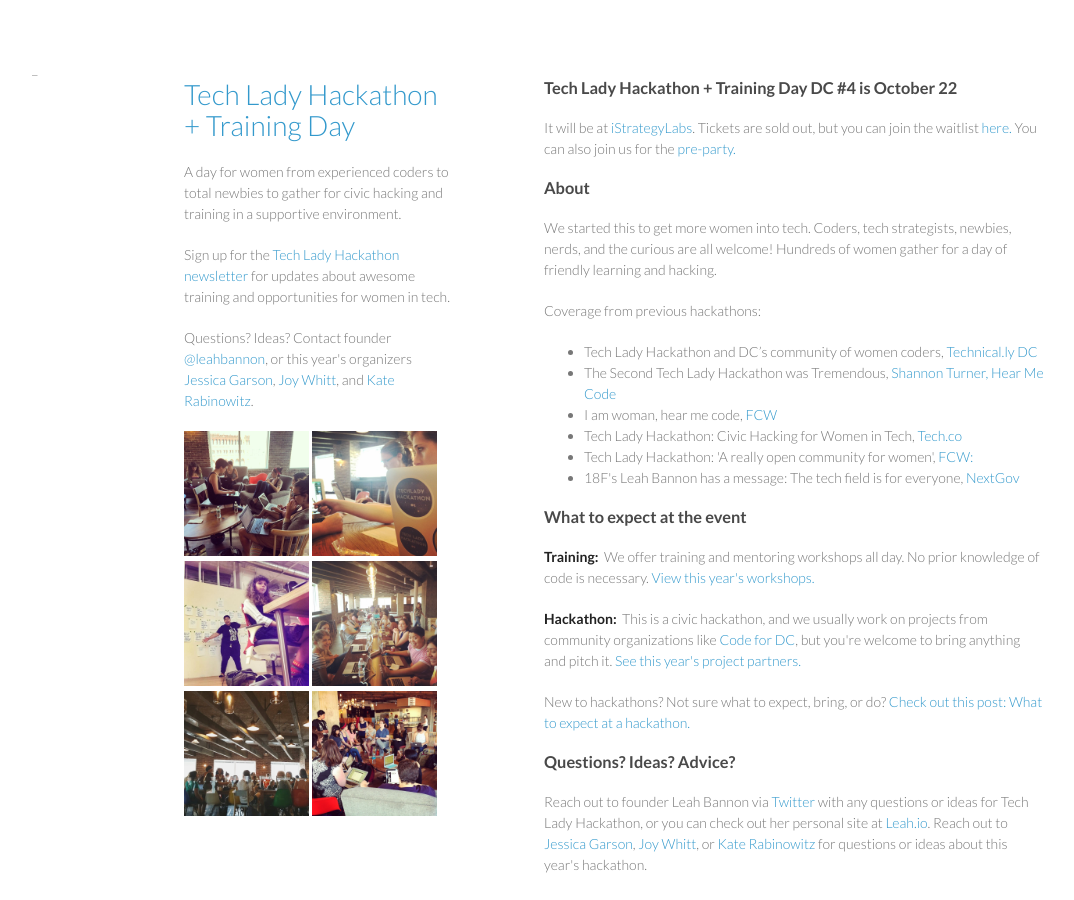
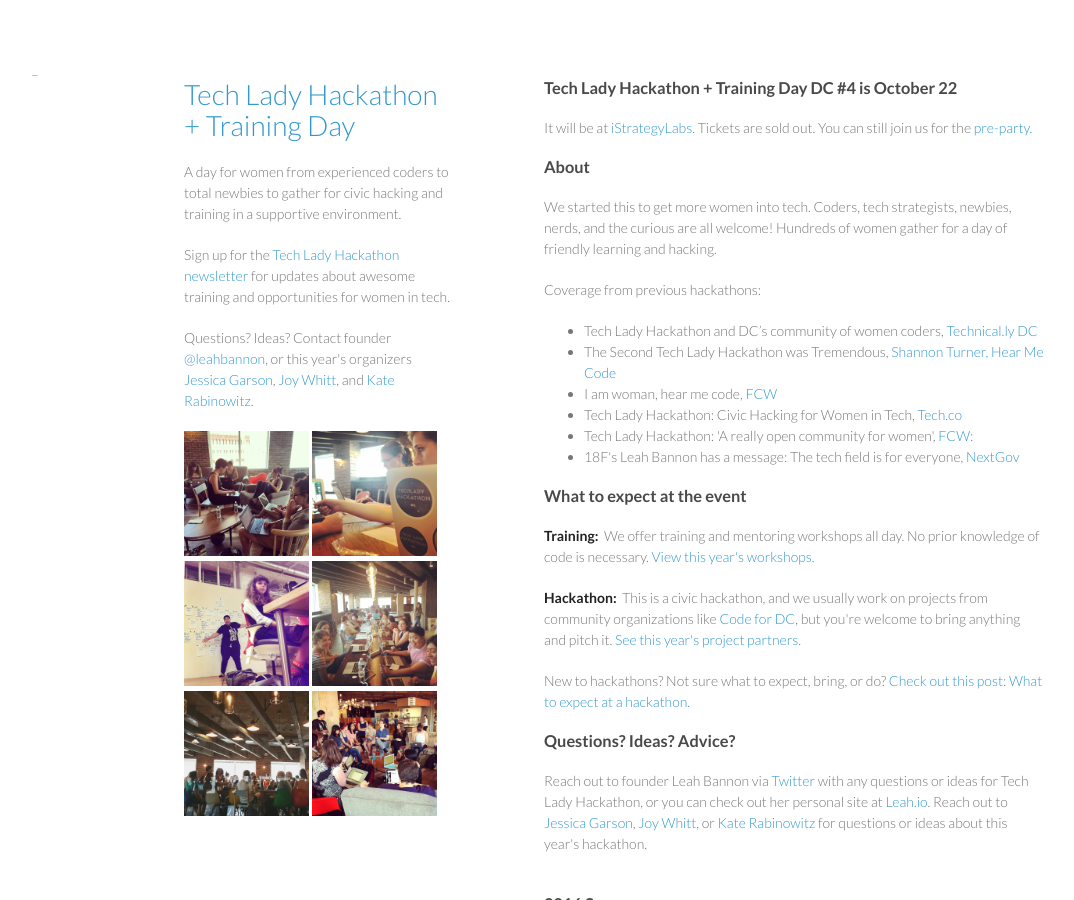
Before and after one commit to leahbannon/techladyhackathon, a Jekyll site: the page built from index.html, in a window 1280 px wide and 900 px high. Shown: the whole window, without its empty margins (26-1100 px from the left). Built offline with Jekyll 4.4.1, drawn with Linux system fonts in a browser that asks for light colours.

Commit message:
remove waitlist option

```diff
--- a/index.html
+++ b/index.html
@@ -4,7 +4,7 @@
 ---
 
 <h3>Tech Lady Hackathon + Training Day DC #4 is October 22</h3>
-<p>It will be at <a href="https://www.google.com/maps/place/641+S+St+NW,+Washington,+DC+20001">iStrategyLabs</a>. Tickets are sold out, but you can join the waitlist<a href="https://www.eventbrite.com/e/tech-lady-hackathon-4-registration-28305573733"> here.</a> You can also join us for the <a href="https://www.eventbrite.com/e/tech-lady-hackathon-4-pre-party-registration-28453561368">pre-party.</a></p>
+<p>It will be at <a href="https://www.google.com/maps/place/641+S+St+NW,+Washington,+DC+20001">iStrategyLabs</a>. Tickets are sold out.</a> You can still join us for the <a href="https://www.eventbrite.com/e/tech-lady-hackathon-4-pre-party-registration-28453561368">pre-party.</a></p>
 
 <h3>About</h3>
 
```
